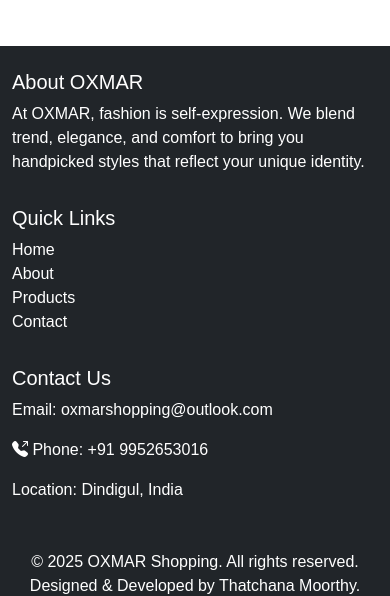
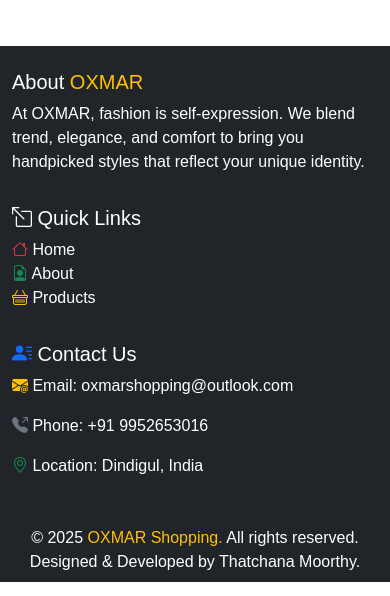
Before and after one commit to MoorthyMCA/OXMAR-Shopping, a React (Vite) app in the folder shopping/: page / in a window 390 px wide. Shown: the part 1133-1729 px from the top of the page. Built offline with nearby package versions, Linux system fonts and the light colour scheme; no server answers.

Commit message:
feat: updated image and responsive fixes

```diff
--- a/shopping/src/components/Footer.jsx
+++ b/shopping/src/components/Footer.jsx
@@ -8,7 +8,7 @@
 
           {/* About Section */}
           <div className="col-md-4 mb-3">
-            <h5>About OXMAR</h5>
+            <h5>About <span className='text-warning'>OXMAR</span> </h5>
             <p>
               At OXMAR, fashion is self-expression. We blend trend, elegance, and comfort to bring you handpicked styles that reflect your unique identity.
             </p>
@@ -16,21 +16,23 @@
 
           {/* Quick Links */}
           <div className="col-md-4 mb-3">
-            <h5>Quick Links</h5>
+            <h5><i class="bi bi-box-arrow-up-left"></i> Quick Links</h5>
             <ul className="list-unstyled">
-              <li><a href="/" className="text-white text-decoration-none">Home</a></li>
-              <li><a href="/about" className="text-white text-decoration-none">About</a></li>
-              <li><a href="/products" className="text-white text-decoration-none">Products</a></li>
-              <li><a href="/contact" className="text-white text-decoration-none">Contact</a></li>
+              <li><a href="/" className="text-white text-decoration-none"><i class="bi bi-house text-danger"></i> Home</a></li>
+              {/* <li><a href="/about" className="text-white text-decoration-none"> About</a></li> */}
+
+              <li><a href="/contact" className="text-white text-decoration-none"><i class="bi bi-file-earmark-person text-success"></i> About</a></li>
+
+              <li><a href="/products" className="text-white text-decoration-none"><i class="bi bi-basket text-warning"></i> Products</a></li>
             </ul>
           </div>
 
           {/* Contact Info */}
           <div className="col-md-4 mb-3">
-            <h5>Contact Us</h5>
-            <p>Email: oxmarshopping@outlook.com</p>
-            <p><i class="bi bi-telephone-outbound-fill"></i>   Phone: +91 9952653016</p>
-            <p>Location: Dindigul, India</p>
+            <h5><i class="bi bi-person-lines-fill text-primary"></i> Contact Us</h5>
+            <p><i class="bi bi-envelope-at-fill text-warning"></i> Email: oxmarshopping@outlook.com</p>
+            <p><i class="bi bi-telephone-outbound-fill text-secondary"></i>   Phone: +91 9952653016</p>
+            <p><i class="bi bi-geo-alt text-success"></i> Location: Dindigul, India</p>
           </div>
 
         </div>
@@ -39,7 +41,7 @@
           {/* <p className="mb-0">&copy; {new Date().getFullYear()} OXMAR Shopping. All rights reserved.</p> */}
 
           <p className="mb-0">
-  &copy; {new Date().getFullYear()} OXMAR Shopping. All rights reserved. <br />
+  &copy; {new Date().getFullYear()} <span className='text-warning'>OXMAR Shopping.</span> All rights reserved. <br />
   Designed & Developed by Thatchana Moorthy.
 </p>
 
```
